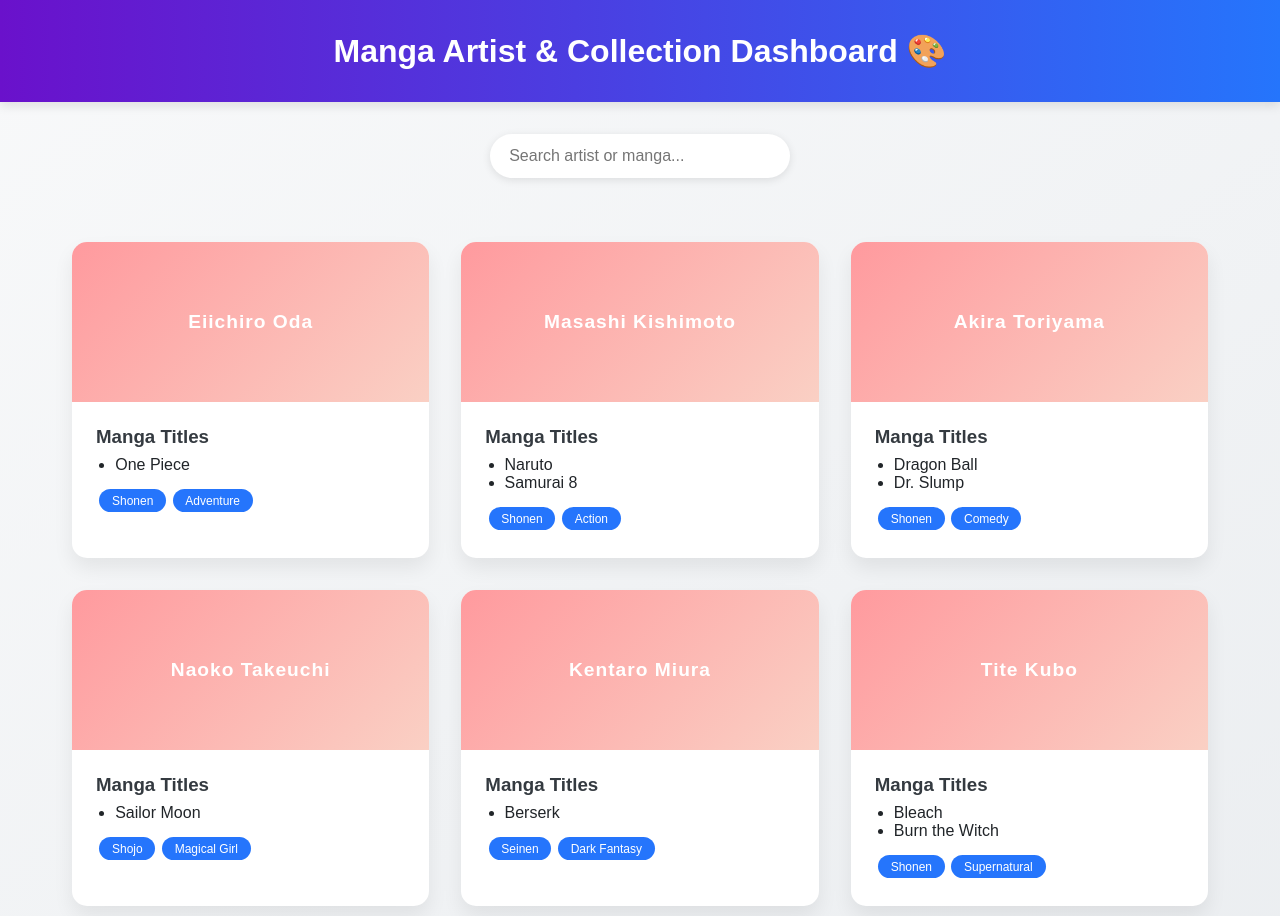
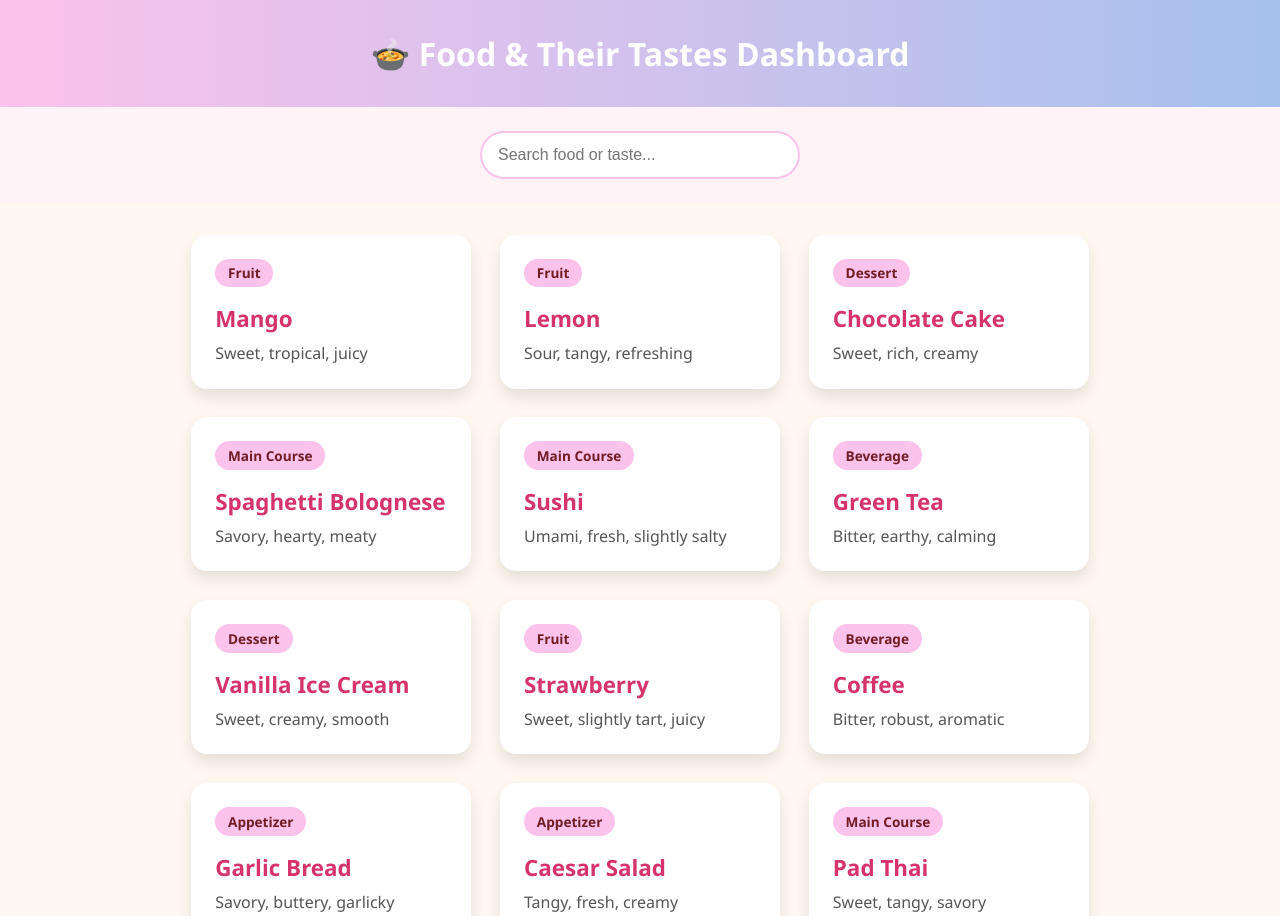
Before and after one commit to sahubharathi2-blip/collab, a plain HTML site: page index.html in a window 1280 px wide. Shown: the top 916 px of the page. Drawn offline with Linux system fonts and the light colour scheme.

Commit message:
Update index.html

```diff
--- a/index.html
+++ b/index.html
@@ -1,11 +1,11 @@
 <!DOCTYPE html>
 <html lang="en">
 <head>
-  <meta charset="UTF-8">
-  <title>Manga Artist Dashboard</title>
-  <meta name="viewport" content="width=device-width, initial-scale=1.0">
+  <meta charset="UTF-8" />
+  <meta name="viewport" content="width=device-width, initial-scale=1" />
+  <title>Food & Tastes Dashboard</title>
   <style>
-    /* Base reset */
+    /* Reset */
     * {
       box-sizing: border-box;
       margin: 0;
@@ -13,117 +13,117 @@
     }
 
     body {
-      font-family: 'Poppins', sans-serif;
-      background: linear-gradient(145deg, #f8f9fa, #e9ecef);
-      color: #212529;
+      font-family: 'Segoe UI', Tahoma, Geneva, Verdana, sans-serif;
+      background: #fff8f0;
+      color: #333;
+      min-height: 100vh;
+      display: flex;
+      flex-direction: column;
     }
 
     header {
-      background: linear-gradient(to right, #6a11cb, #2575fc);
+      background: linear-gradient(90deg, #fbc2eb, #a6c1ee);
       padding: 2rem;
-      color: white;
+      color: #fff;
       text-align: center;
+      font-weight: 700;
       font-size: 2rem;
-      font-weight: bold;
-      box-shadow: 0 4px 10px rgba(0, 0, 0, 0.1);
+      box-shadow: 0 3px 10px rgba(0,0,0,0.1);
+      user-select: none;
     }
 
     .search-bar {
-      margin: 2rem auto;
+      padding: 1.5rem 2rem;
       text-align: center;
+      background-color: #fff3f8;
     }
 
     .search-bar input {
-      padding: 0.8rem 1.2rem;
-      border-radius: 30px;
-      border: none;
-      width: 300px;
-      max-width: 80%;
+      padding: 0.8rem 1rem;
+      width: 320px;
+      max-width: 90%;
       font-size: 1rem;
-      box-shadow: 0 2px 8px rgba(0, 0, 0, 0.1);
+      border: 2px solid #fbc2eb;
+      border-radius: 50px;
+      outline: none;
       transition: 0.3s ease;
     }
 
     .search-bar input:focus {
-      outline: none;
-      transform: scale(1.03);
-      box-shadow: 0 0 10px rgba(37, 117, 252, 0.5);
+      border-color: #a6c1ee;
+      box-shadow: 0 0 8px #a6c1ee;
     }
 
-    .grid {
+    main {
+      flex-grow: 1;
+      max-width: 1200px;
+      margin: 2rem auto;
+      padding: 0 1rem;
       display: grid;
       grid-template-columns: repeat(auto-fit, minmax(280px, 1fr));
-      gap: 2rem;
-      padding: 2rem;
-      max-width: 1200px;
-      margin: 0 auto;
+      gap: 1.8rem;
     }
 
     .card {
       background: white;
-      border-radius: 15px;
-      overflow: hidden;
-      box-shadow: 0 10px 20px rgba(0,0,0,0.07);
-      transition: transform 0.3s, box-shadow 0.3s;
+      border-radius: 16px;
+      box-shadow: 0 8px 15px rgba(0,0,0,0.1);
+      transition: transform 0.3s ease, box-shadow 0.3s ease;
+      cursor: default;
+      display: flex;
+      flex-direction: column;
+      padding: 1.5rem;
     }
 
     .card:hover {
       transform: translateY(-8px);
-      box-shadow: 0 15px 25px rgba(0,0,0,0.1);
+      box-shadow: 0 12px 24px rgba(0,0,0,0.15);
     }
 
-    .card-header {
-      height: 160px;
-      background: linear-gradient(135deg, #ff9a9e, #fad0c4);
-      display: flex;
-      align-items: center;
-      justify-content: center;
-      color: white;
-      font-weight: bold;
-      font-size: 1.2rem;
-      letter-spacing: 1px;
+    .food-name {
+      font-size: 1.4rem;
+      font-weight: 700;
+      color: #d6336c;
+      margin-bottom: 0.5rem;
     }
 
-    .card-body {
-      padding: 1.5rem;
+    .food-category {
+      display: inline-block;
+      background-color: #fbc2eb;
+      color: #721c24;
+      font-weight: 600;
+      padding: 0.3rem 0.8rem;
+      border-radius: 25px;
+      font-size: 0.85rem;
+      margin-bottom: 1rem;
+      align-self: flex-start;
+      user-select: none;
     }
 
-    .card-body h3 {
-      margin-bottom: 0.5rem;
-      color: #343a40;
-    }
-
-    .card-body ul {
-      list-style-type: disc;
-      padding-left: 1.2rem;
-      margin: 0.5rem 0;
-    }
-
-    .tags {
-      margin-top: 0.75rem;
-    }
-
-    .tag {
-      display: inline-block;
-      background-color: #2575fc;
-      color: white;
-      padding: 0.3rem 0.8rem;
-      margin: 0.2rem;
-      font-size: 0.75rem;
-      border-radius: 30px;
+    .taste-desc {
+      font-size: 1rem;
+      color: #555;
+      flex-grow: 1;
+      line-height: 1.4;
     }
 
     .no-results {
+      grid-column: 1/-1;
       text-align: center;
-      font-size: 1.2rem;
-      color: #6c757d;
-      padding: 2rem;
+      font-size: 1.3rem;
+      color: #999;
+      padding: 3rem 0;
+      user-select: none;
     }
 
     @media (max-width: 600px) {
       header {
         font-size: 1.5rem;
-        padding: 1.5rem;
+        padding: 1.5rem 1rem;
+      }
+
+      .card {
+        padding: 1rem;
       }
     }
   </style>
@@ -131,110 +131,67 @@
 <body>
 
   <header>
-    Manga Artist & Collection Dashboard 🎨
+    🍲 Food & Their Tastes Dashboard
   </header>
 
   <div class="search-bar">
-    <input type="text" id="searchInput" placeholder="Search artist or manga...">
+    <input type="text" id="searchInput" placeholder="Search food or taste..." aria-label="Search food or taste" />
   </div>
 
-  <div class="grid" id="artistGrid">
-    <!-- JS-generated content -->
-  </div>
+  <main id="foodGrid">
+    <!-- Food cards dynamically inserted here -->
+  </main>
 
   <script>
-    const artists = [
-      {
-        name: "Eiichiro Oda",
-        mangas: ["One Piece"],
-        tags: ["Shonen", "Adventure"]
-      },
-      {
-        name: "Masashi Kishimoto",
-        mangas: ["Naruto", "Samurai 8"],
-        tags: ["Shonen", "Action"]
-      },
-      {
-        name: "Akira Toriyama",
-        mangas: ["Dragon Ball", "Dr. Slump"],
-        tags: ["Shonen", "Comedy"]
-      },
-      {
-        name: "Naoko Takeuchi",
-        mangas: ["Sailor Moon"],
-        tags: ["Shojo", "Magical Girl"]
-      },
-      {
-        name: "Kentaro Miura",
-        mangas: ["Berserk"],
-        tags: ["Seinen", "Dark Fantasy"]
-      },
-      {
-        name: "Tite Kubo",
-        mangas: ["Bleach", "Burn the Witch"],
-        tags: ["Shonen", "Supernatural"]
-      },
-      {
-        name: "Hajime Isayama",
-        mangas: ["Attack on Titan"],
-        tags: ["Seinen", "Apocalyptic"]
-      },
-      {
-        name: "Rumiko Takahashi",
-        mangas: ["Inuyasha", "Ranma ½", "Urusei Yatsura"],
-        tags: ["Romance", "Fantasy"]
-      },
-      {
-        name: "Yoshihiro Togashi",
-        mangas: ["Yu Yu Hakusho", "Hunter x Hunter"],
-        tags: ["Shonen", "Psychological"]
-      }
+    const foods = [
+      { name: "Mango", category: "Fruit", taste: "Sweet, tropical, juicy" },
+      { name: "Lemon", category: "Fruit", taste: "Sour, tangy, refreshing" },
+      { name: "Chocolate Cake", category: "Dessert", taste: "Sweet, rich, creamy" },
+      { name: "Spaghetti Bolognese", category: "Main Course", taste: "Savory, hearty, meaty" },
+      { name: "Sushi", category: "Main Course", taste: "Umami, fresh, slightly salty" },
+      { name: "Green Tea", category: "Beverage", taste: "Bitter, earthy, calming" },
+      { name: "Vanilla Ice Cream", category: "Dessert", taste: "Sweet, creamy, smooth" },
+      { name: "Strawberry", category: "Fruit", taste: "Sweet, slightly tart, juicy" },
+      { name: "Coffee", category: "Beverage", taste: "Bitter, robust, aromatic" },
+      { name: "Garlic Bread", category: "Appetizer", taste: "Savory, buttery, garlicky" },
+      { name: "Caesar Salad", category: "Appetizer", taste: "Tangy, fresh, creamy" },
+      { name: "Pad Thai", category: "Main Course", taste: "Sweet, tangy, savory" },
+      { name: "Miso Soup", category: "Soup", taste: "Umami, salty, soothing" }
     ];
 
-    const grid = document.getElementById("artistGrid");
-    const searchInput = document.getElementById("searchInput");
+    const grid = document.getElementById('foodGrid');
+    const searchInput = document.getElementById('searchInput');
 
-    function renderArtists(filter = "") {
-      grid.innerHTML = "";
-
-      const filtered = artists.filter(artist => {
-        const text = artist.name + " " + artist.mangas.join(" ") + " " + artist.tags.join(" ");
-        return text.toLowerCase().includes(filter.toLowerCase());
+    function renderFoods(filter = '') {
+      grid.innerHTML = '';
+      const filteredFoods = foods.filter(food => {
+        const combined = (food.name + ' ' + food.category + ' ' + food.taste).toLowerCase();
+        return combined.includes(filter.toLowerCase());
       });
 
-      if (filtered.length === 0) {
-        grid.innerHTML = `<div class="no-results">😢 No results found.</div>`;
+      if (filteredFoods.length === 0) {
+        grid.innerHTML = `<div class="no-results">😞 No matching food items found.</div>`;
         return;
       }
 
-      filtered.forEach(artist => {
-        const card = document.createElement("div");
-        card.className = "card";
-
+      filteredFoods.forEach(food => {
+        const card = document.createElement('article');
+        card.className = 'card';
         card.innerHTML = `
-          <div class="card-header">${artist.name}</div>
-          <div class="card-body">
-            <h3>Manga Titles</h3>
-            <ul>
-              ${artist.mangas.map(m => `<li>${m}</li>`).join("")}
-            </ul>
-            <div class="tags">
-              ${artist.tags.map(tag => `<span class="tag">${tag}</span>`).join("")}
-            </div>
-          </div>
+          <span class="food-category">${food.category}</span>
+          <h2 class="food-name">${food.name}</h2>
+          <p class="taste-desc">${food.taste}</p>
         `;
-
         grid.appendChild(card);
       });
     }
 
-    searchInput.addEventListener("input", () => {
-      renderArtists(searchInput.value);
+    searchInput.addEventListener('input', e => {
+      renderFoods(e.target.value);
     });
 
-    // Initial load
-    renderArtists();
+    // Initial render
+    renderFoods();
   </script>
-
 </body>
 </html>
```
